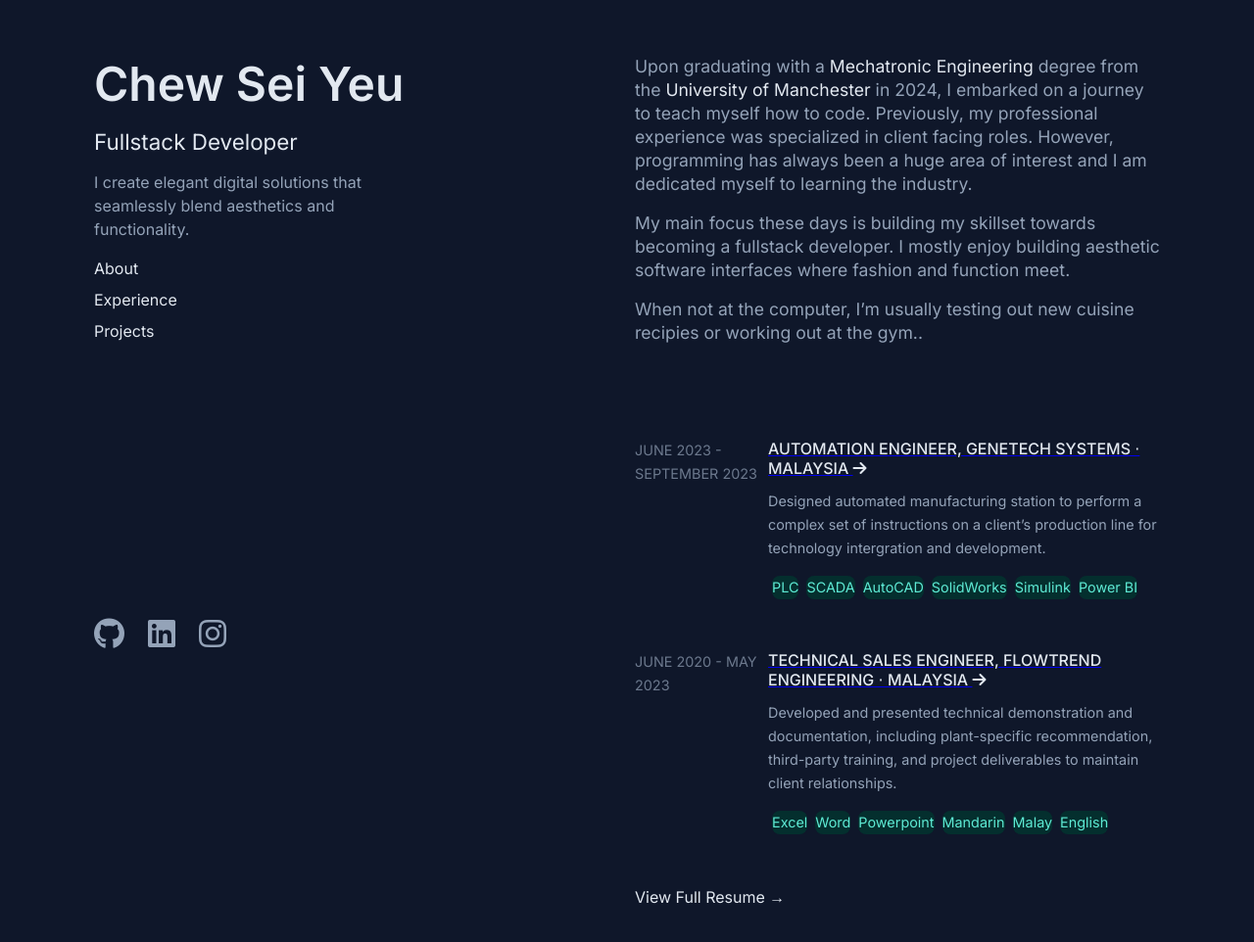
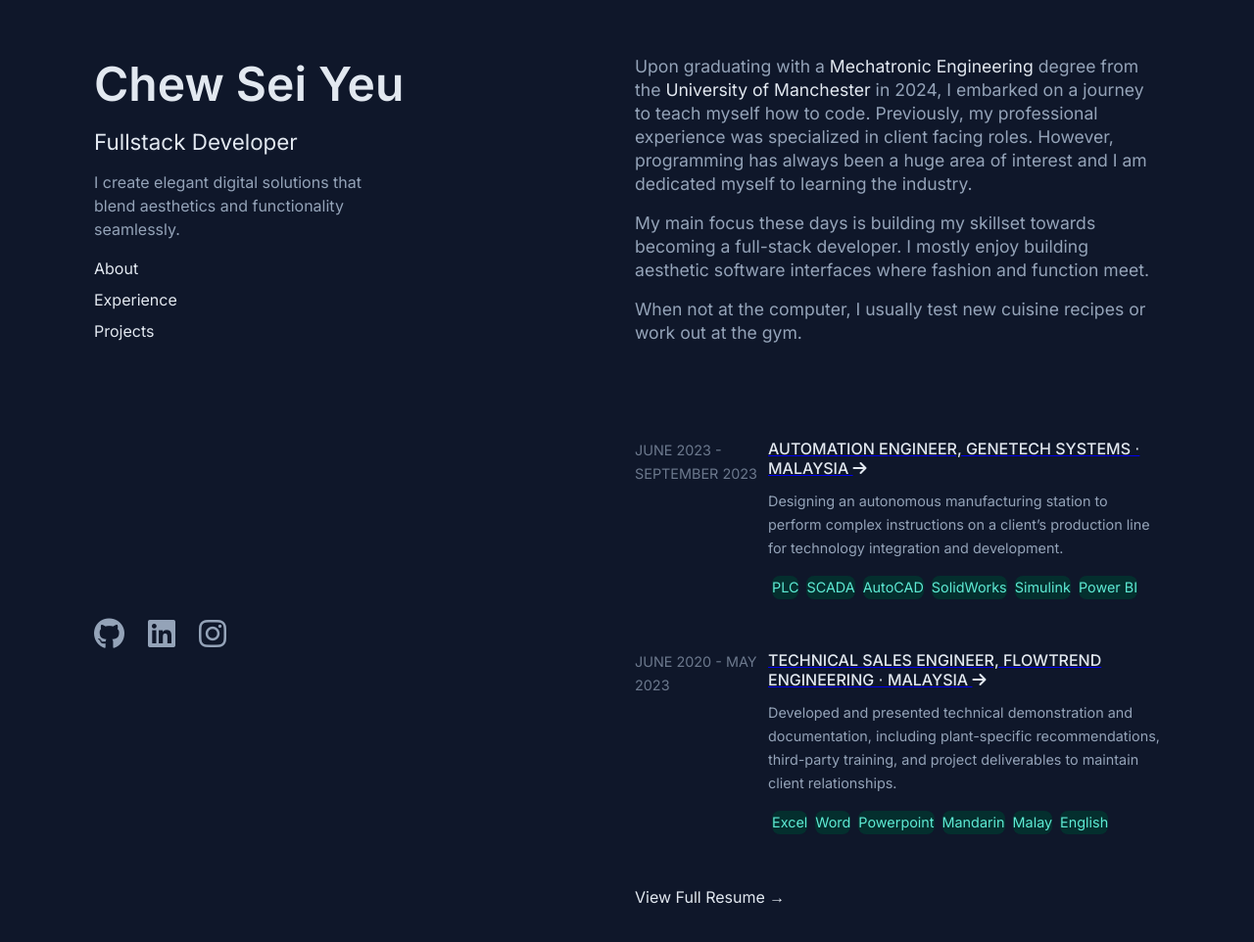
Before and after one commit to ZachCSY/web-portfolio, a plain HTML site: page index.html in a window 1280 px wide. Shown: the part 136-1098 px from the top of the page at 98% size. Drawn offline with Linux system fonts and the light colour scheme; files whose address does not match are found by name.

Commit message:
Fixing typos

```diff
--- a/index.html
+++ b/index.html
@@ -20,7 +20,7 @@
             <h1>Chew Sei Yeu</h1>
         </a>
         <h4>Fullstack Developer</h2>
-        <p>I create elegant digital solutions that seamlessly blend aesthetics and functionality. </p>
+        <p>I create elegant digital solutions that blend aesthetics and functionality seamlessly. </p>
         <nav>
             <a class="anchor-text" href="#about">
                 <p>About</p>
@@ -48,10 +48,10 @@
                 <p>
                     Upon graduating with a <a target="_blank" class="anchor-text" href="https://www.manchester.ac.uk/study/undergraduate/courses/2024/03394/beng-mechatronic-engineering/course-details/">Mechatronic Engineering</a> degree from the <a target="_blank" class="anchor-text" href="https://www.manchester.ac.uk/">University of Manchester</a> in 2024, I embarked on a journey to teach myself how to code. Previously, my professional experience was specialized in client facing roles. However, programming has always been a huge area of interest and I am dedicated myself to learning the industry.
                 <p>
-                    My main focus these days is building my skillset towards becoming a fullstack developer. I mostly enjoy building aesthetic software interfaces where fashion and function meet.
+                    My main focus these days is building my skillset towards becoming a full-stack developer. I mostly enjoy building aesthetic software interfaces where fashion and function meet.
                 </p>
                 <p>
-                    When not at the computer, I’m usually testing out new cuisine recipies or working out at the gym..
+                    When not at the computer, I usually test new cuisine recipes or work out at the gym.
                 </p>
             </div>
         </section>
@@ -67,7 +67,7 @@
                         <h3 class="anchor-text card-header">Automation Engineer, Genetech Systems ⋅ Malaysia <i class="fa-solid fa-arrow-right"></i></h3>
                     </a>
                     <p>
-                        Designed automated manufacturing station to perform a complex set of instructions on a client’s production line for technology intergration and development.
+                        Designing an autonomous manufacturing station to perform complex instructions on a client’s production line for technology integration and development.
                     </p>
                     <div class="tag-container">
                         <div class="tag">
@@ -98,7 +98,7 @@
                         <h3 class="anchor-text card-header">Technical Sales Engineer, Flowtrend Engineering ⋅ Malaysia <i class="fa-solid fa-arrow-right"></i></h3>
                     </a>
                     <p>
-                        Developed and presented technical demonstration and documentation, including plant-specific recommendation, third-party training, and project deliverables to maintain client relationships.
+                        Developed and presented technical demonstration and documentation, including plant-specific recommendations, third-party training, and project deliverables to maintain client relationships.
                     </p>
                     <div class="tag-container">
                         <div class="tag">
```
